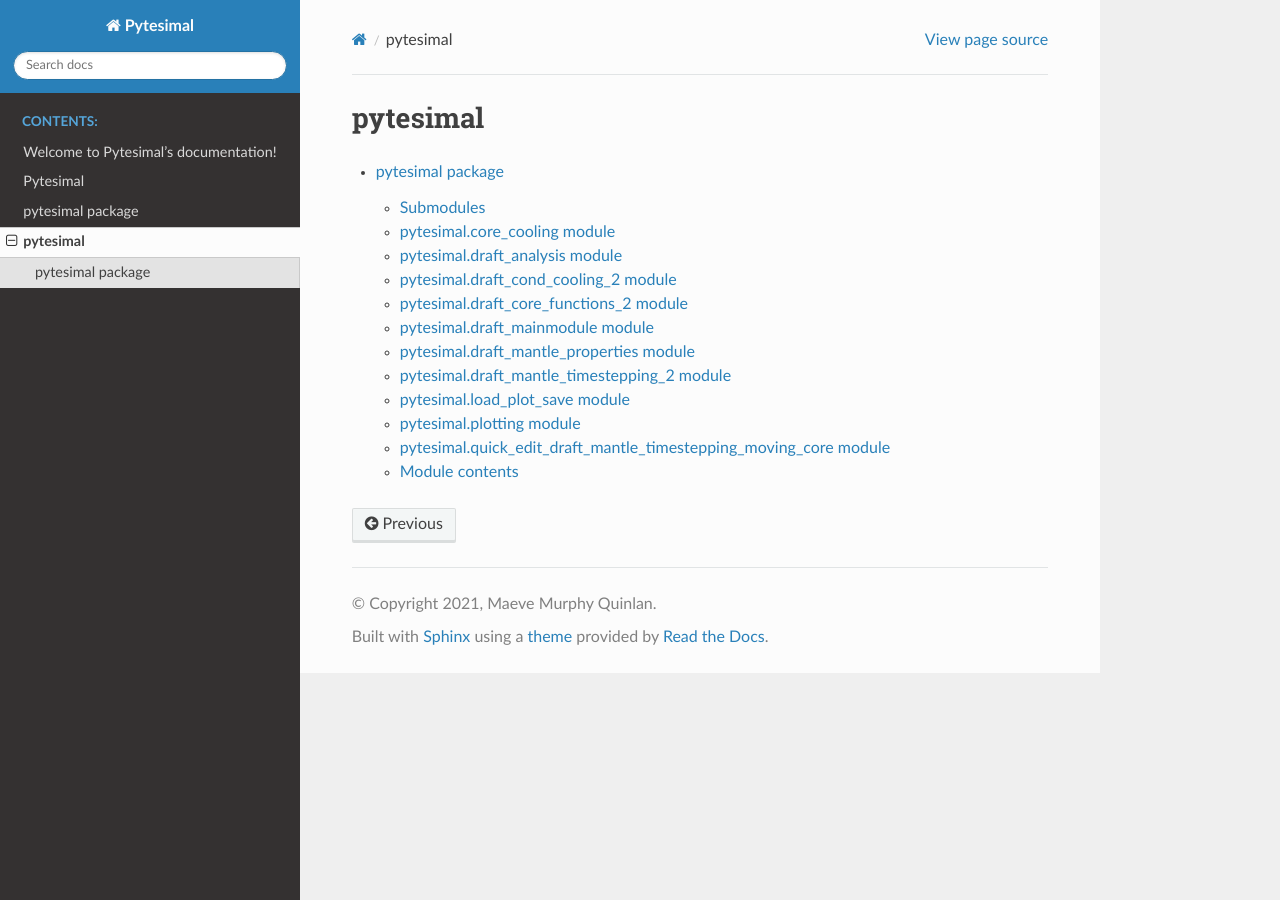
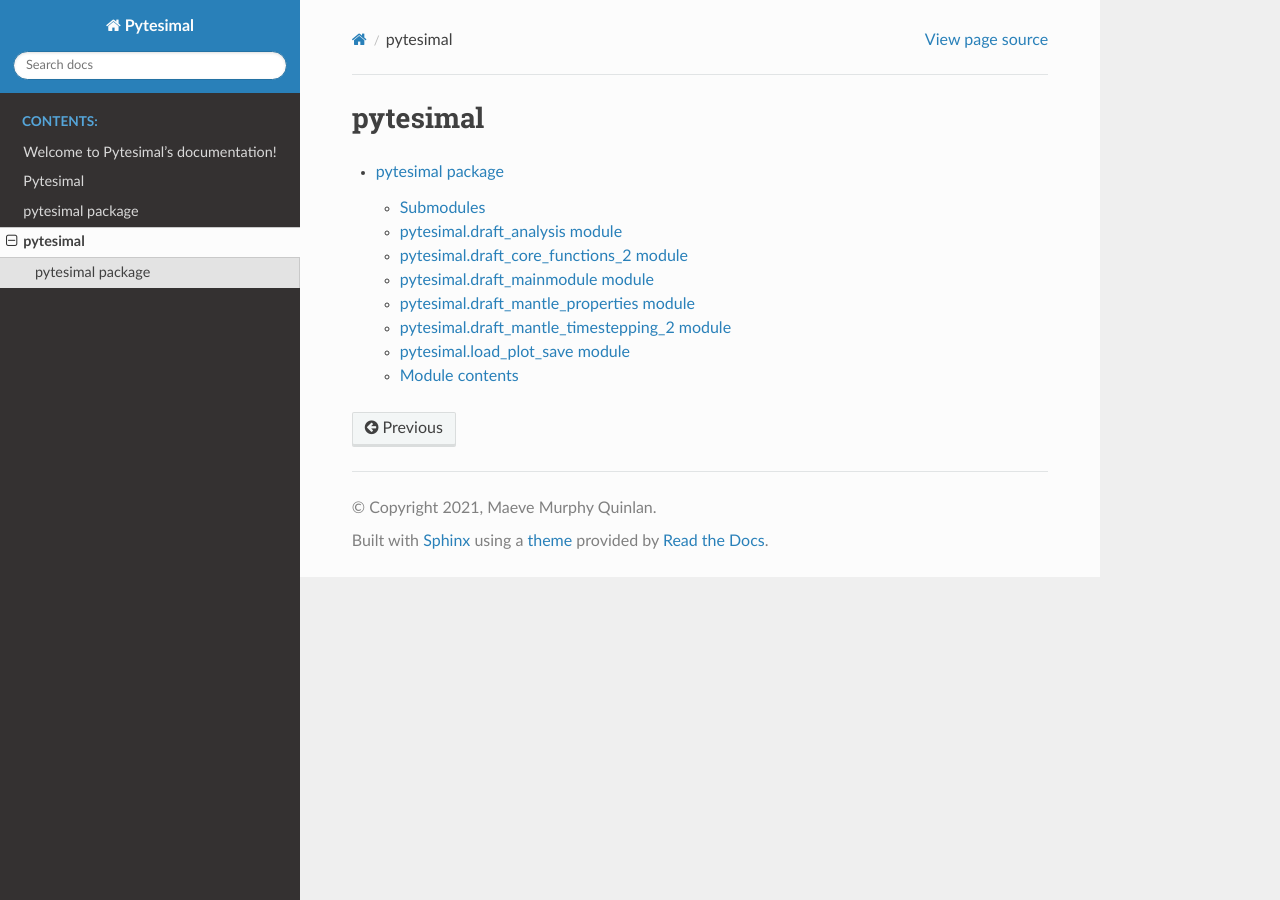
Before and after one commit to murphyqm/pytesimal, a Sphinx documentation site: the page built from docs/modules.rst, in a window 1280 px wide. Built offline with Sphinx 7.4.7 and the Read the Docs theme 2.0.0, drawn with Linux system fonts in a browser that asks for light colours.

```diff
--- a/docs/pytesimal.rst
+++ b/docs/pytesimal.rst
@@ -4,26 +4,10 @@
 Submodules
 ----------
 
-pytesimal.core\_cooling module
-------------------------------
-
-.. automodule:: pytesimal.core_cooling
-   :members:
-   :undoc-members:
-   :show-inheritance:
-
 pytesimal.draft\_analysis module
 --------------------------------
 
 .. automodule:: pytesimal.draft_analysis
-   :members:
-   :undoc-members:
-   :show-inheritance:
-
-pytesimal.draft\_cond\_cooling\_2 module
-----------------------------------------
-
-.. automodule:: pytesimal.draft_cond_cooling_2
    :members:
    :undoc-members:
    :show-inheritance:
@@ -68,22 +52,6 @@
    :undoc-members:
    :show-inheritance:
 
-pytesimal.plotting module
--------------------------
-
-.. automodule:: pytesimal.plotting
-   :members:
-   :undoc-members:
-   :show-inheritance:
-
-pytesimal.quick\_edit\_draft\_mantle\_timestepping\_moving\_core module
------------------------------------------------------------------------
-
-.. automodule:: pytesimal.quick_edit_draft_mantle_timestepping_moving_core
-   :members:
-   :undoc-members:
-   :show-inheritance:
-
 Module contents
 ---------------
 
```
Also changed, not shown: 15 other files.
